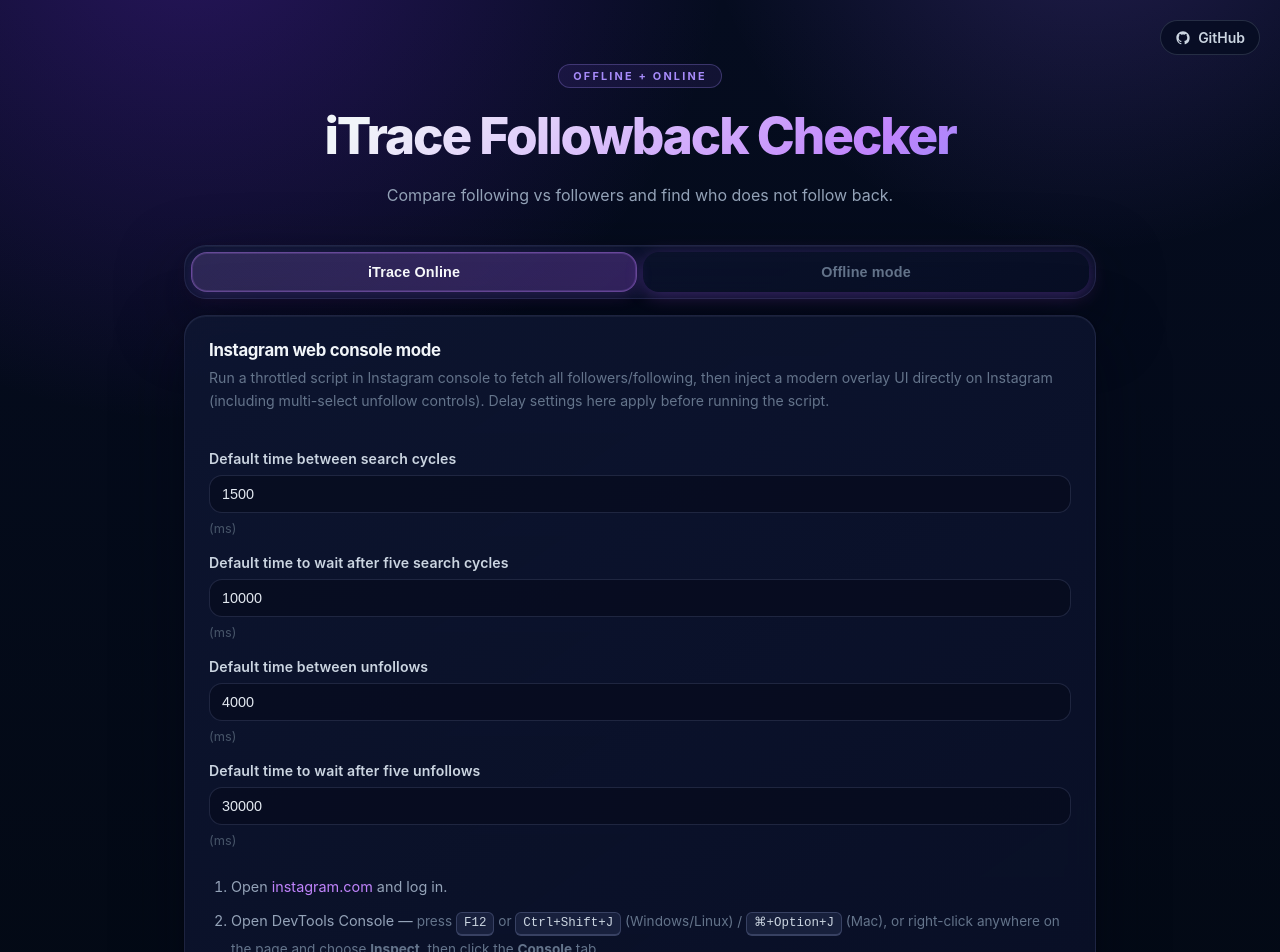
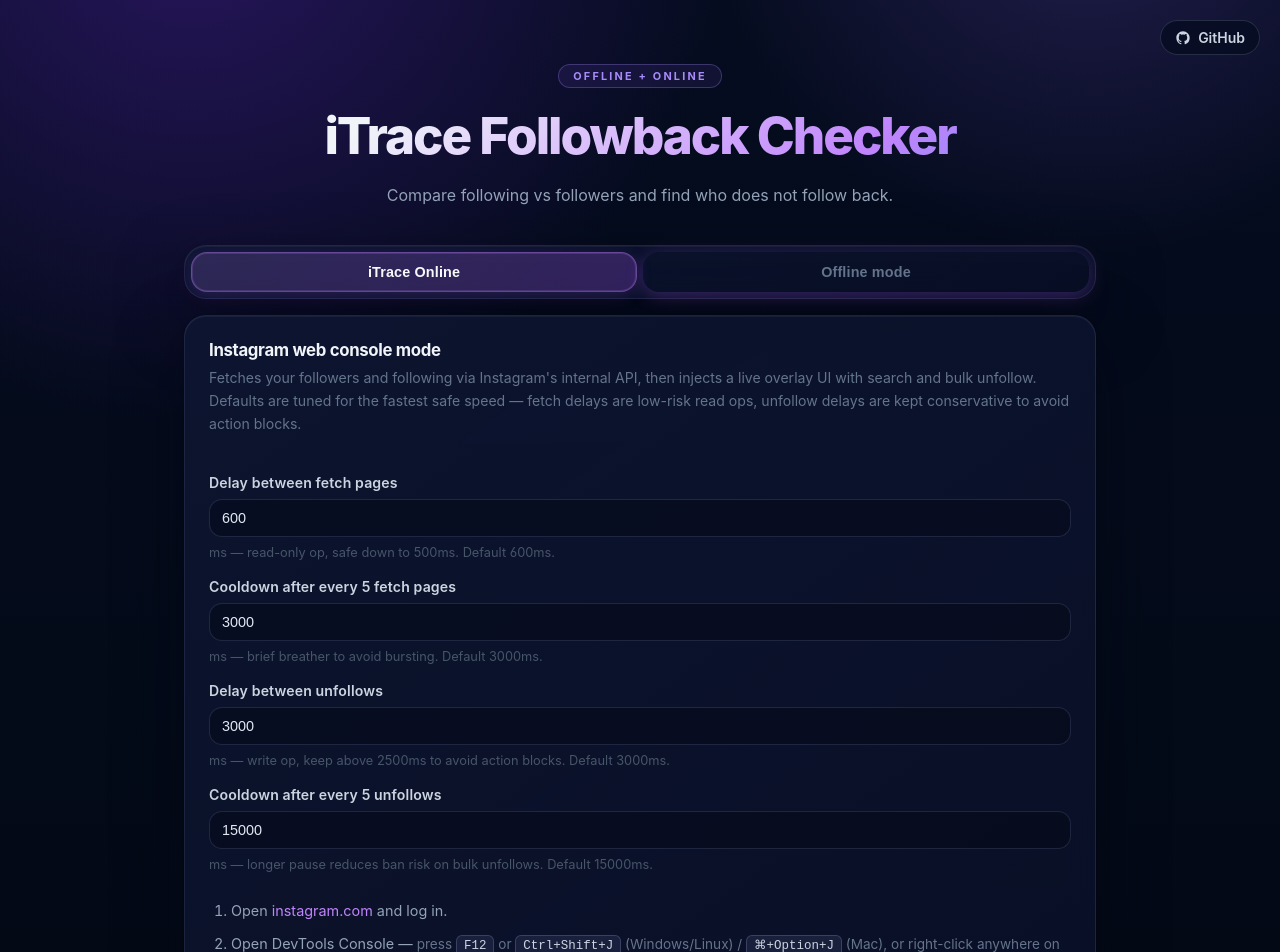
Before and after one commit to stanleyowen/iTrace, a React (Vite) app: page / in a window 1280 px wide. Shown: the top 952 px of the page. Built offline with nearby package versions, Linux system fonts and the light colour scheme.

Commit message:
feat: adjust delay settings for improved performance and safety during Instagram data fetching

```diff
--- a/src/App.jsx
+++ b/src/App.jsx
@@ -83,10 +83,10 @@
   const [mode, setMode] = useState('online')
   const [followingFile, setFollowingFile] = useState(null)
   const [followersFile, setFollowersFile] = useState(null)
-  const [onlineDelayMs, setOnlineDelayMs] = useState('1500')
-  const [onlinePauseAfterFiveMs, setOnlinePauseAfterFiveMs] = useState('10000')
-  const [unfollowDelayMs, setUnfollowDelayMs] = useState('4000')
-  const [unfollowPauseAfterFiveMs, setUnfollowPauseAfterFiveMs] = useState('30000')
+  const [onlineDelayMs, setOnlineDelayMs] = useState('600')
+  const [onlinePauseAfterFiveMs, setOnlinePauseAfterFiveMs] = useState('3000')
+  const [unfollowDelayMs, setUnfollowDelayMs] = useState('3000')
+  const [unfollowPauseAfterFiveMs, setUnfollowPauseAfterFiveMs] = useState('15000')
   const [result, setResult] = useState(null)
   const [loading, setLoading] = useState(false)
   const [error, setError] = useState('')
@@ -130,9 +130,9 @@
 
   const onlineScript = useMemo(() => {
     const rawDelay = Number(onlineDelayMs)
-    const safeDelay = Number.isFinite(rawDelay) ? Math.max(800, Math.floor(rawDelay)) : 1500
+    const safeDelay = Number.isFinite(rawDelay) ? Math.max(500, Math.floor(rawDelay)) : 600
     const rawPause = Number(onlinePauseAfterFiveMs)
-    const safePause = Number.isFinite(rawPause) ? Math.max(0, Math.floor(rawPause)) : 10000
+    const safePause = Number.isFinite(rawPause) ? Math.max(0, Math.floor(rawPause)) : 3000
     const rawUnfollowDelay = Number(unfollowDelayMs)
     const safeUnfollowDelay = Number.isFinite(rawUnfollowDelay)
       ? Math.max(1000, Math.floor(rawUnfollowDelay))
@@ -881,26 +881,27 @@
           <div className="section-head">
             <h2>Instagram web console mode</h2>
             <p>
-              Run a throttled script in Instagram console to fetch all followers/following,
-              then inject a modern overlay UI directly on Instagram (including multi-select
-              unfollow controls). Delay settings here apply before running the script.
+              Fetches your followers and following via Instagram's internal API, then injects
+              a live overlay UI with search and bulk unfollow. Defaults are tuned for the
+              fastest safe speed — fetch delays are low-risk read ops, unfollow delays are
+              kept conservative to avoid action blocks.
             </p>
           </div>
 
           <label className="file-field">
-            <span>Default time between search cycles</span>
+            <span>Delay between fetch pages</span>
             <input
               type="number"
-              min="800"
+              min="500"
               step="100"
               value={onlineDelayMs}
               onChange={(event) => setOnlineDelayMs(event.target.value)}
             />
-            <small>(ms)</small>
+            <small>ms — read-only op, safe down to 500ms. Default 600ms.</small>
           </label>
 
           <label className="file-field">
-            <span>Default time to wait after five search cycles</span>
+            <span>Cooldown after every 5 fetch pages</span>
             <input
               type="number"
               min="0"
@@ -908,11 +909,11 @@
               value={onlinePauseAfterFiveMs}
               onChange={(event) => setOnlinePauseAfterFiveMs(event.target.value)}
             />
-            <small>(ms)</small>
+            <small>ms — brief breather to avoid bursting. Default 3000ms.</small>
           </label>
 
           <label className="file-field">
-            <span>Default time between unfollows</span>
+            <span>Delay between unfollows</span>
             <input
               type="number"
               min="1000"
@@ -920,11 +921,11 @@
               value={unfollowDelayMs}
               onChange={(event) => setUnfollowDelayMs(event.target.value)}
             />
-            <small>(ms)</small>
+            <small>ms — write op, keep above 2500ms to avoid action blocks. Default 3000ms.</small>
           </label>
 
           <label className="file-field">
-            <span>Default time to wait after five unfollows</span>
+            <span>Cooldown after every 5 unfollows</span>
             <input
               type="number"
               min="0"
@@ -932,7 +933,7 @@
               value={unfollowPauseAfterFiveMs}
               onChange={(event) => setUnfollowPauseAfterFiveMs(event.target.value)}
             />
-            <small>(ms)</small>
+            <small>ms — longer pause reduces ban risk on bulk unfollows. Default 15000ms.</small>
           </label>
 
           <ol className="steps">
```
